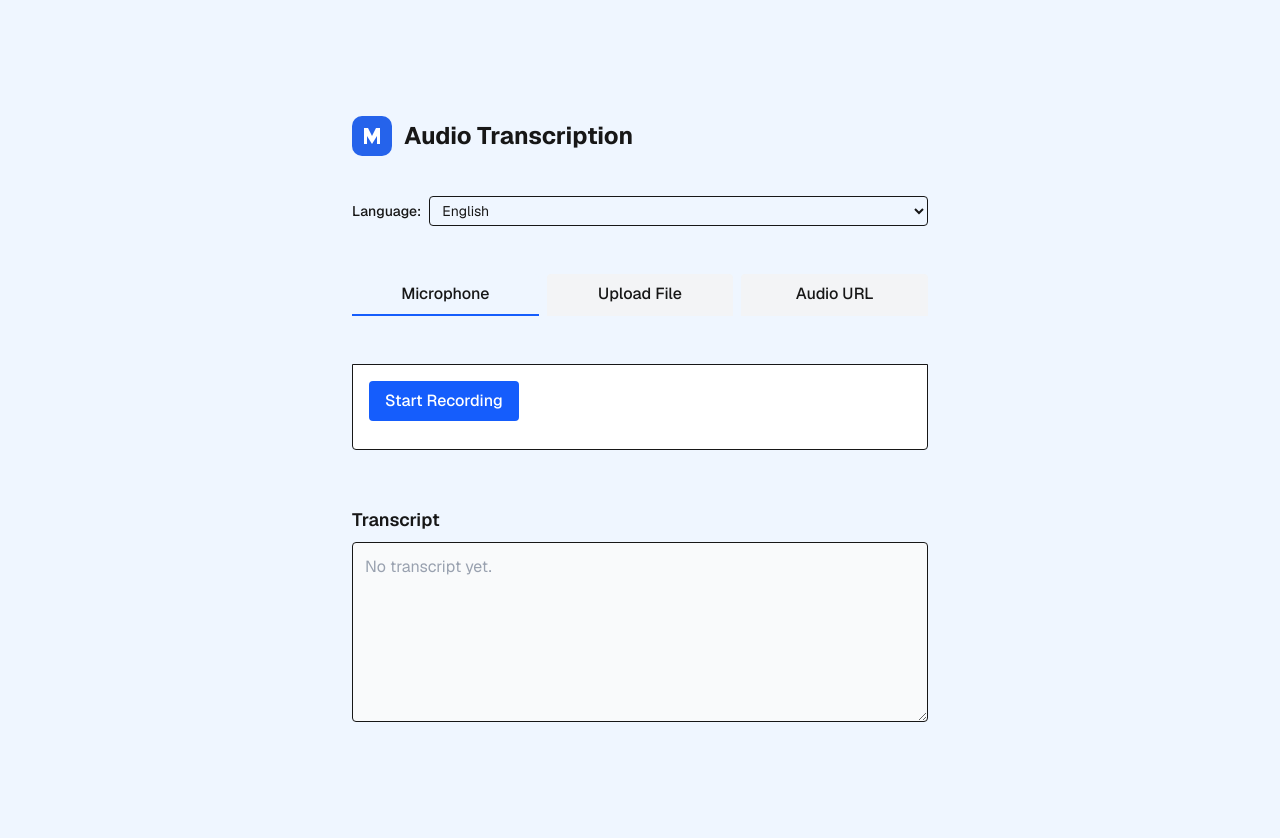
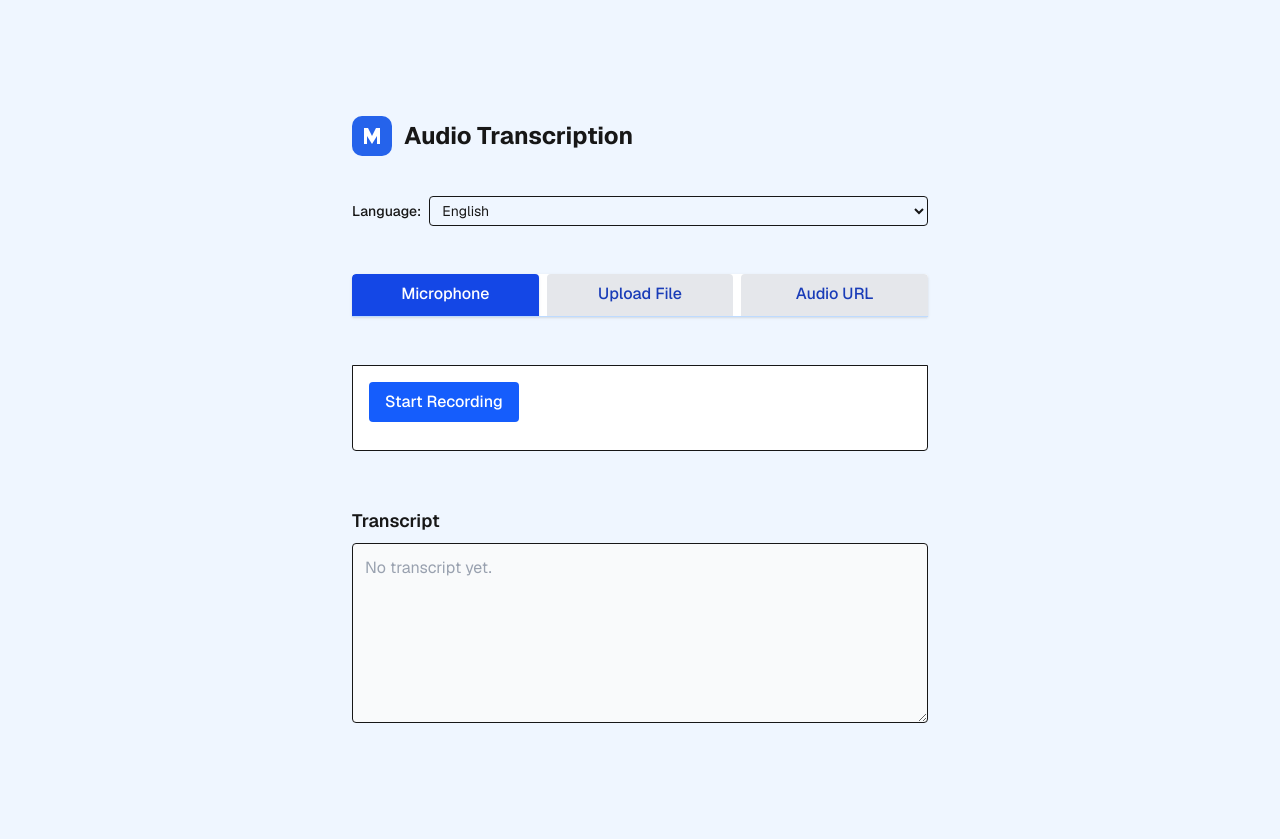
Before and after one commit to miguelcarrascoq/nextjs-audio-transcription, a Next.js app: page / in a window 1280 px wide. Built offline with nearby package versions, Linux system fonts and the light colour scheme.

Commit message:
Enhance tab styling for improved visibility and user experience in audio transcription interface

```diff
--- a/src/app/page.tsx
+++ b/src/app/page.tsx
@@ -140,15 +140,15 @@ export default function Home() {
 						))}
 					</select>
 				</div>
-				<div className="flex gap-1 sm:gap-2 mb-4 w-full overflow-x-auto">
+				<div className="flex gap-1 sm:gap-2 mb-4 w-full overflow-x-auto bg-white dark:bg-gray-900 rounded-t border-b border-blue-200 dark:border-blue-900 shadow-sm">
 					{TABS.map((t) => (
 						<button
 							key={t.value}
-							className={`flex-1 min-w-[120px] px-2 sm:px-4 py-2 rounded-t border-b-2 transition-colors font-medium text-xs sm:text-base ${
-								tab === t.value
-									? "border-blue-600 bg-blue-50 dark:bg-blue-900"
-									: "border-transparent bg-gray-100 dark:bg-gray-800"
-							}`}
+							className={`flex-1 min-w-[120px] px-2 sm:px-4 py-2 rounded-t font-medium text-xs sm:text-base transition-colors border-b-2
+        ${tab === t.value
+          ? "border-blue-700 bg-blue-700 text-white dark:bg-blue-400 dark:text-blue-950 shadow"
+          : "border-transparent bg-gray-200 dark:bg-gray-800 text-blue-800 dark:text-blue-200 hover:bg-blue-100 dark:hover:bg-blue-900"}
+      `}
 							onClick={() => {
 								setTab(t.value);
 								setTranscript("");
```
